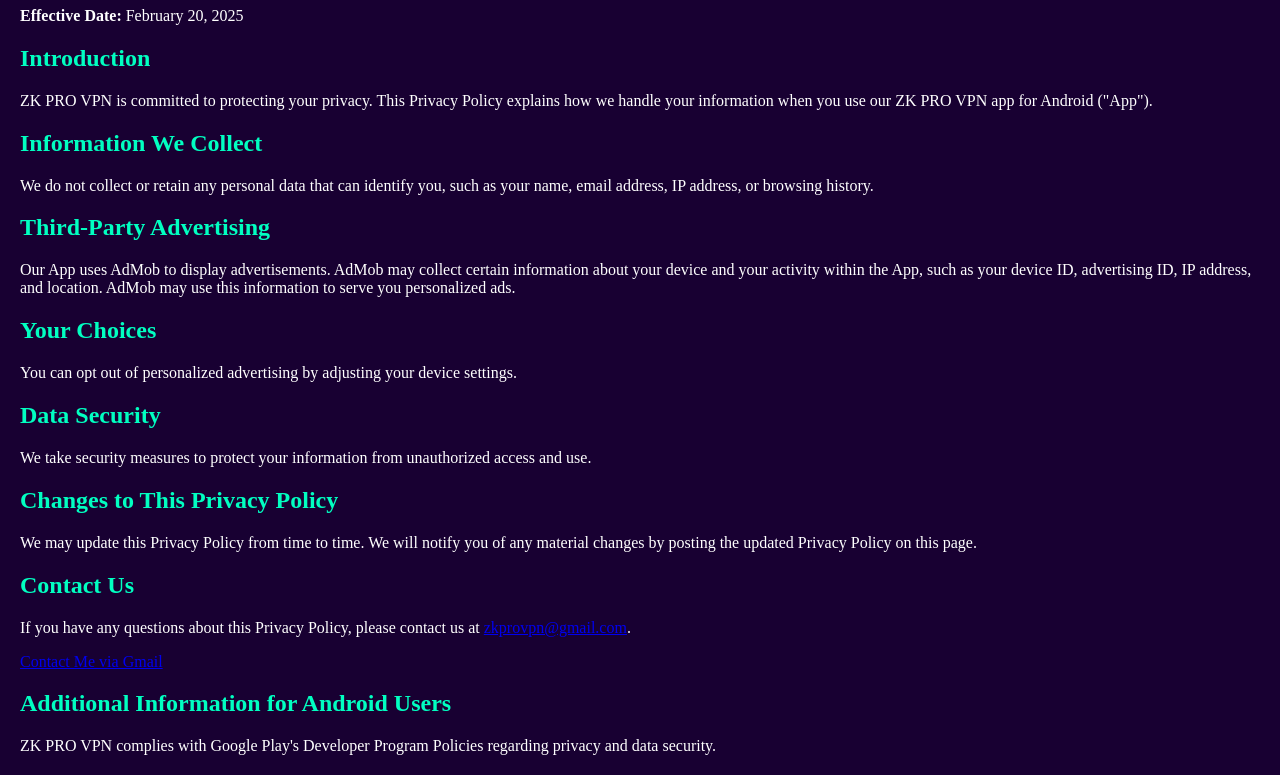
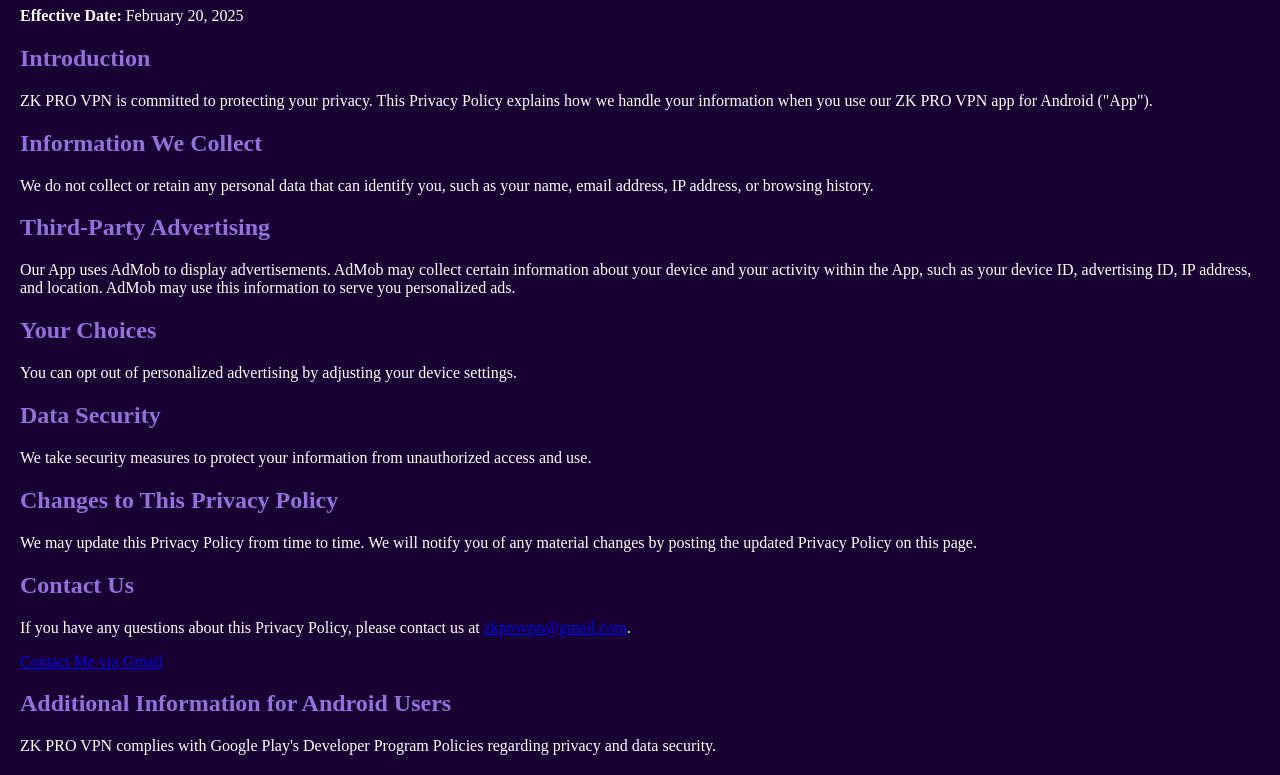
Before and after one commit to NewVPNPro/NCS-VPN-privacy-policy, a plain HTML site: page index.html in a window 1280 px wide. Shown: the part 73-848 px from the top of the page. Drawn offline with Linux system fonts and the light colour scheme.

Commit message:
Update index.html

```diff
--- a/index.html
+++ b/index.html
@@ -12,7 +12,7 @@
             color:#fff;
         }
         h1, h2 {
-            color: #01ffc1;
+            color: #9370DB;
         }
 
         p {
```
